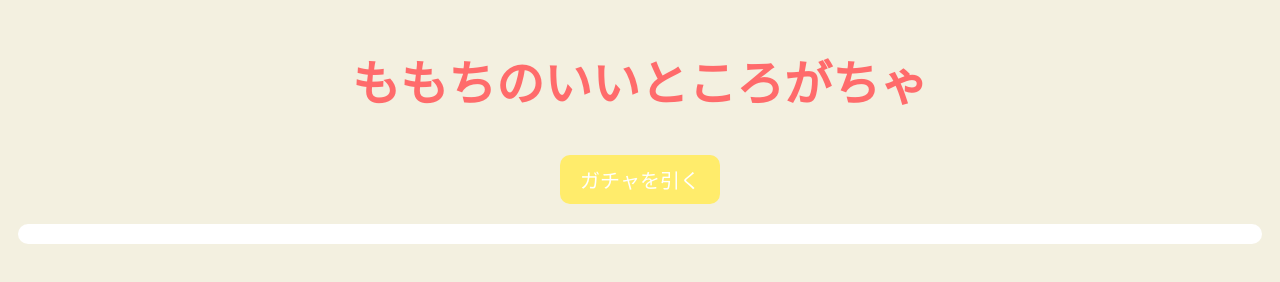
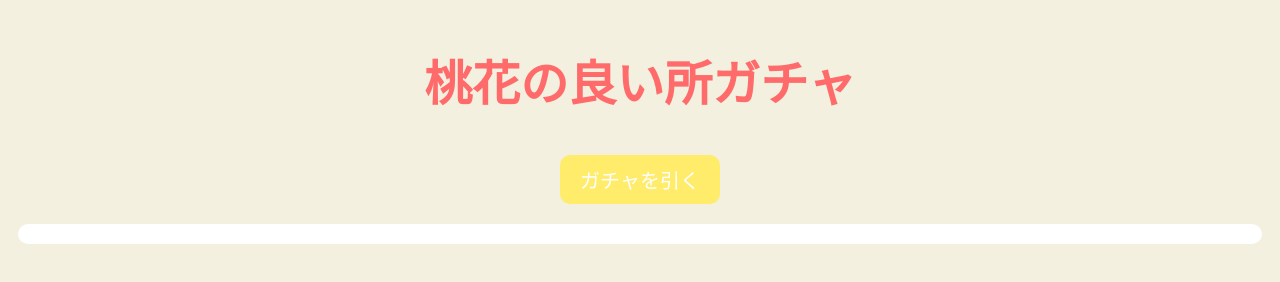
Before and after one commit to kd1321472/momokaWeb, a plain HTML site: page index.html in a window 1280 px wide. Drawn offline with Linux system fonts and the light colour scheme.

Commit message:
Update index.html

```diff
--- a/index.html
+++ b/index.html
@@ -88,7 +88,7 @@
     <link href="https://fonts.googleapis.com/css2?family=Pacifico&display=swap" rel="stylesheet">
 </head>
 <body>
-    <h1>ももちのいいところがちゃ</h1>
+    <h1>桃花の良い所ガチャ</h1>
     <button id="gachaButton">ガチャを引く</button>
     <div id="output"></div>
 
```
